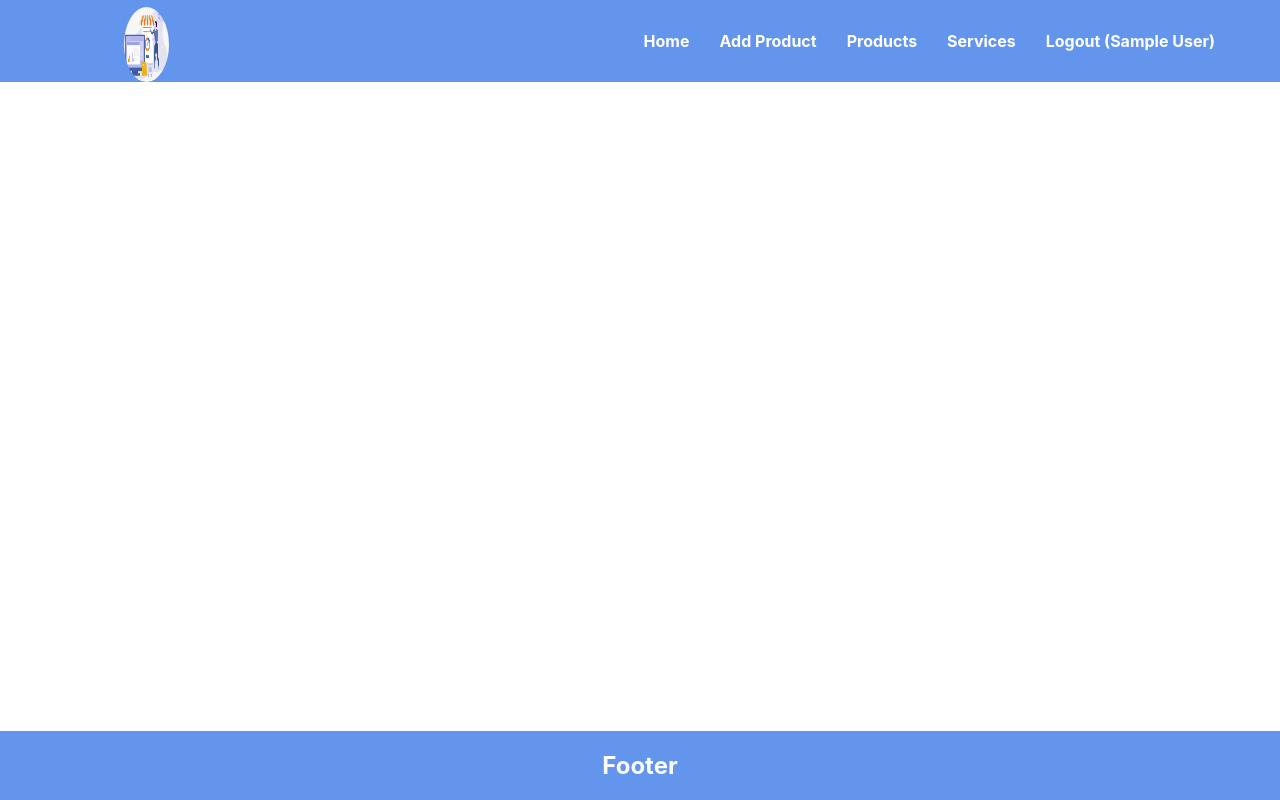
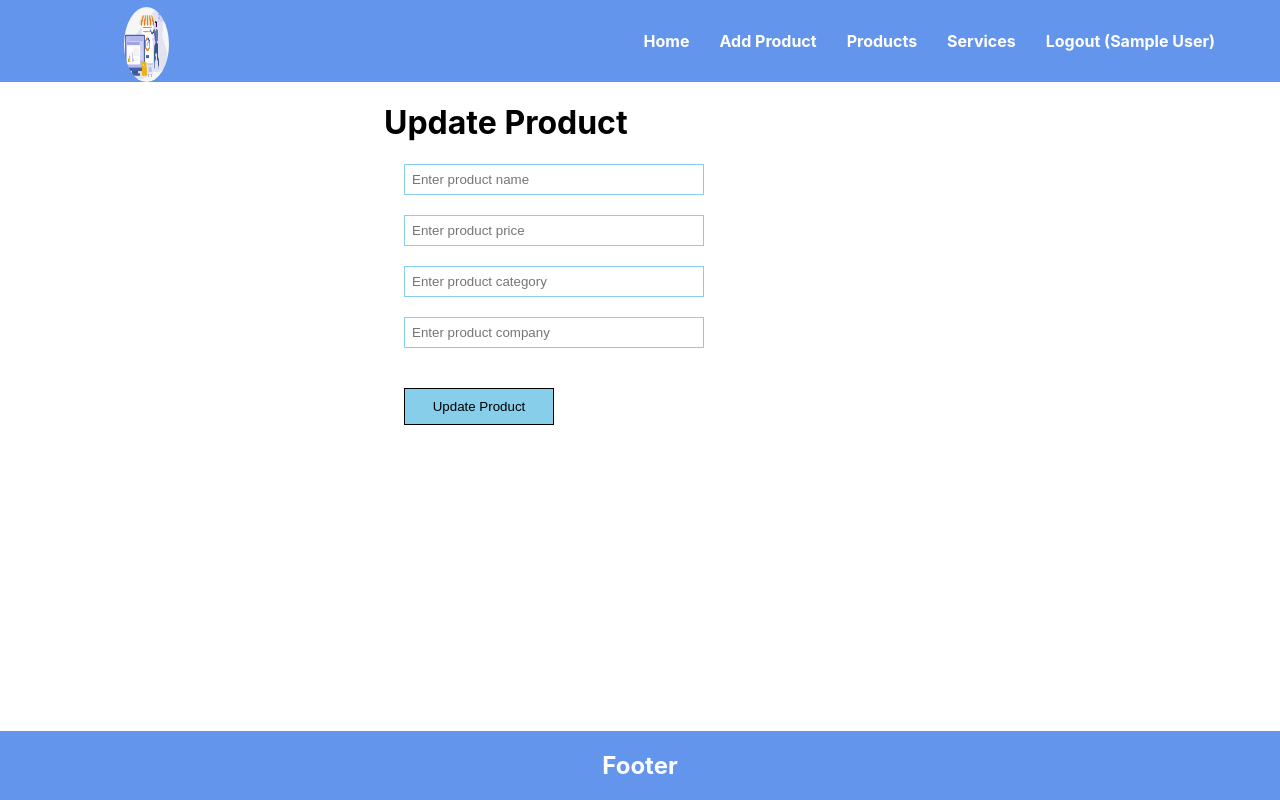
Before and after one commit to prasanjeet007/ecommerce-dashboard-mern, a React (Create React App) app in the folder frontend/: page /update-product/1 in a window 1280 px wide. Built offline with nearby package versions, Linux system fonts and the light colour scheme; sample sign-in values are in the browser's storage.

Commit message:
update component and update api

```diff
--- a/frontend/src/ProductLits.js
+++ b/frontend/src/ProductLits.js
@@ -60,7 +60,7 @@
             <li>{item.category}</li>
             <li>
               <button onClick={() => deleteProduct(item._id)}>Delete</button>
-              <Link to={"/update/" + item._id}>Update </Link>
+              <Link to={"/update-product/" + item._id}>Update </Link>
             </li>
           </ul>
         ))
--- /dev/null
+++ b/frontend/src/UpdateProduct.js
@@ -0,0 +1,59 @@
+import React from "react";
+import "./AddProduct.css";
+export default function UpdateProduct() {
+  const [name, setName] = React.useState("");
+  const [price, setPrice] = React.useState("");
+  const [category, setCategory] = React.useState("");
+  const [company, setCompnay] = React.useState("");
+  function updateProduct() {
+    console.log("update");
+  }
+  return (
+    <div className="product">
+      <h1>Update Product</h1>
+      <input
+        type="text"
+        placeholder="Enter product name"
+        className="inputBox"
+        value={name}
+        onChange={(e) => {
+          setName(e.target.value);
+        }}
+      />
+
+      <input
+        type="text"
+        placeholder="Enter product price"
+        className="inputBox"
+        value={price}
+        onChange={(e) => {
+          setPrice(e.target.value);
+        }}
+      />
+
+      <input
+        type="text"
+        placeholder="Enter product category"
+        className="inputBox"
+        value={category}
+        onChange={(e) => {
+          setCategory(e.target.value);
+        }}
+      />
+
+      <input
+        type="text"
+        placeholder="Enter product company"
+        className="inputBox"
+        value={company}
+        onChange={(e) => {
+          setCompnay(e.target.value);
+        }}
+      />
+
+      <button onClick={updateProduct} className="appButton">
+        Update Product
+      </button>
+    </div>
+  );
+}
--- a/frontend/src/index.js
+++ b/frontend/src/index.js
@@ -9,6 +9,7 @@
 import PrivateComponent from "./PrivateComponent";
 import ProductList from "./ProductLits";
 import SignUp from "./SignUp";
+import UpdateProduct from "./UpdateProduct";
 import "./index.css";
 import reportWebVitals from "./reportWebVitals";
 
@@ -22,6 +23,7 @@
         <Route element={<PrivateComponent />}>
           <Route path="/" element={<ProductList />} />
           <Route path="add-product" element={<AddProduct />} />
+          <Route path="update-product/:id" element={<UpdateProduct />} />
         </Route>
         <Route path="signup" element={<SignUp />} />
         <Route path="login" element={<Login />} />
```
Also changed, not shown: 1 other file (tests, documents, lock files or other folders).
